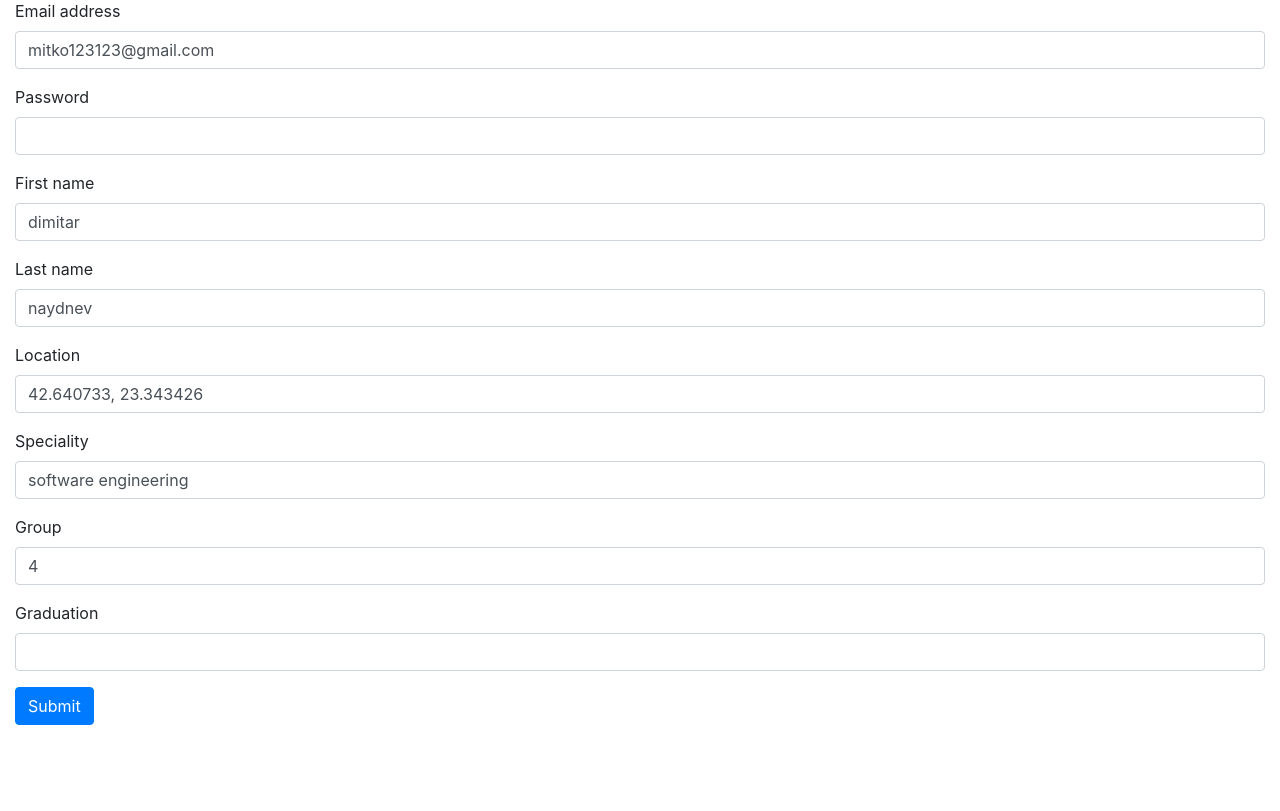
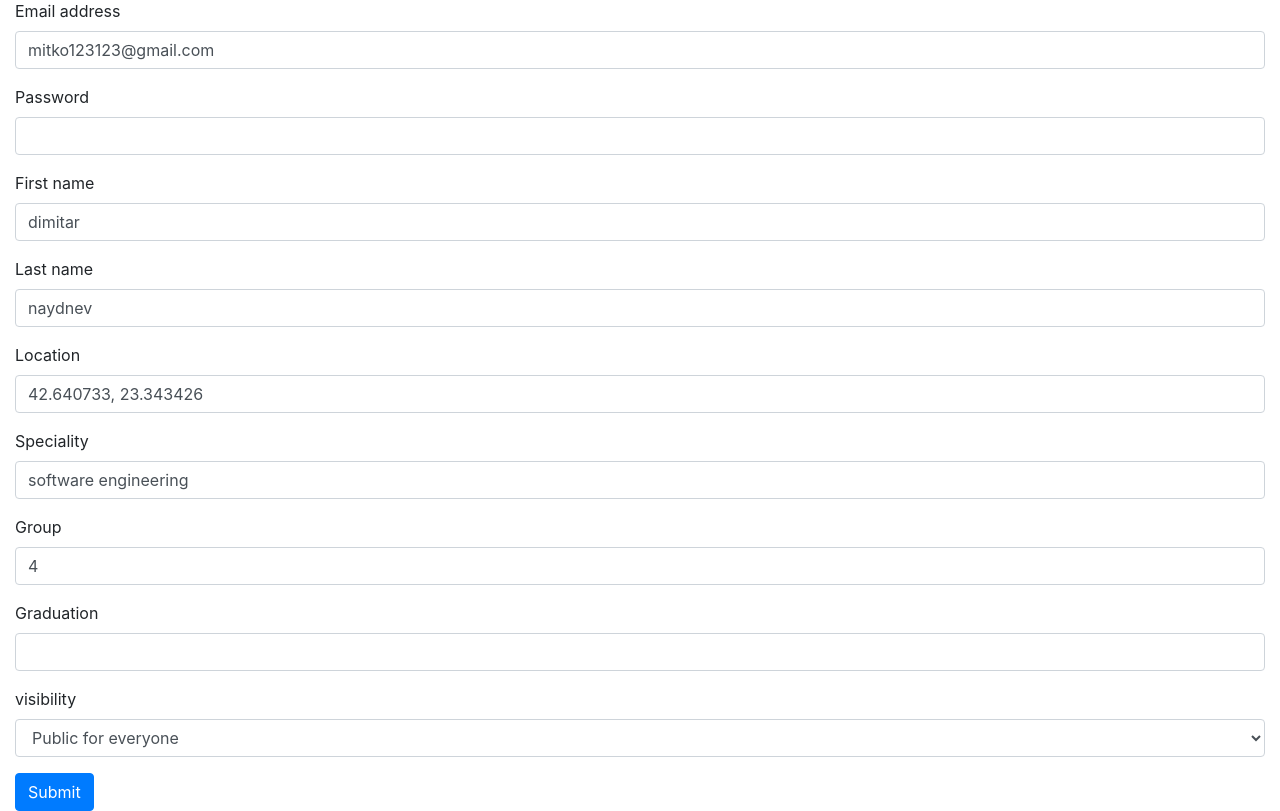
Before and after one commit to akyoseva/Alumni-club, a PHP site: page /profile.php in a window 1280 px wide. Shown: the part 57-868 px from the top of the page. Before the commit the page ends 782 px from the top, so only its background shows below. Run offline with PHP 8.4, Linux system fonts and the light colour scheme; a user stored in the database is signed in; data comes from the database, SQL or seed files in the repository; data that the repository does not hold is empty.

Commit message:
added visibility functionality

```diff
--- a/profile.php
+++ b/profile.php
@@ -19,6 +19,9 @@ if (isset($_POST['save'])) {
   $speciality = htmlspecialchars($_POST['speciality']);
   $group = htmlspecialchars($_POST['group']);
   $graduation = htmlspecialchars($_POST['graduation']);
+  $visibility = htmlspecialchars($_POST['visibility']);
+
+  var_dump(htmlspecialchars($_POST['visibility']));
 
   $stmt = $pdo->prepare("UPDATE users
                         SET email = :email,
@@ -27,7 +30,8 @@ if (isset($_POST['save'])) {
                           uni_group = :group,
                           password = :password,
                           graduation = :graduation,
-                          speciality= :speciality
+                          speciality= :speciality,
+                          visibility= :visibility
                           -- location= Point(:location)
 
                         WHERE username = :username ");
@@ -40,9 +44,10 @@ if (isset($_POST['save'])) {
     'graduation' => $graduation,
     'group' => $group,
     'speciality' => $speciality,
+    'visibility' => $visibility,
     // 'location' => $location
   ]);
-  // var_dump($stmt->errorInfo());die();
+
   header("location:profile.php");
 }
 ?>
@@ -81,8 +86,16 @@ if (isset($_POST['save'])) {
     <label for="graduation">Graduation</label>
     <input name="graduation" type="year" value="<?php echo $user['graduation']; ?>" class="form-control" id="graduation">
   </div>
-
+  <div class="form-group">
+    <label for="visibility">visibility</label>
+    <select name="visibility" class="form-control my-0 py-1 amber-border">
+      <option <?php if( $user['visibility'] == 0) echo 'selected'; ?> value="0">Public for everyone</option>
+      <option <?php if( $user['visibility'] == 1) echo 'selected'; ?> value="1">Public for student of my speciality</option>
+      <option <?php if( $user['visibility'] == 2) echo 'selected'; ?> value="2">Public for student of my group</option>
+      <option <?php if( $user['visibility'] == 3) echo 'selected'; ?> value="3">Private</option>
+    </select>
+  </div>
   <button type="submit" name="save" class="btn btn-primary">Submit</button>
 
 
-</form>
+  </form>
```
